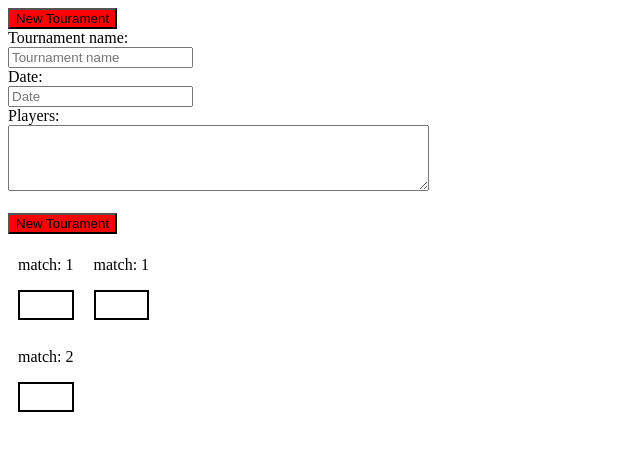
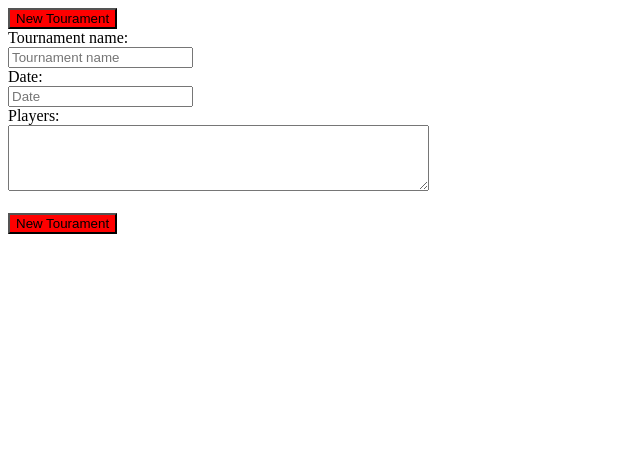
Before and after one commit to ArvidWedtstein/Appex-Tournaments, a Nuxt app in the folder frontend/: page / in a window 1280 px wide. Shown: the top 450 px of the page, without its empty margins (0-640 px from the left). Built offline with nearby package versions, Linux system fonts and the light colour scheme.

Commit message:
bragget plz work

```diff
--- a/frontend/app.vue
+++ b/frontend/app.vue
@@ -8,22 +8,25 @@
       <label for="tdate">Date:</label><br>
       <input type="text" id="tdate" name="tdate" placeholder="Date"><br>
       <label for="tplayers">Players:</label><br>
+      <!--<textarea id="tplayers" v-model="players" name="tplayers" rows="4" cols="50"></textarea><br><br>-->
       <textarea id="tplayers" name="tplayers" rows="4" cols="50"></textarea><br><br>
       <button class="newTournament" v-on:click="newTournament()" type="button">New Tourament</button>
       <!--<input type="submit" value="Submit">-->
     </form>
     <div class="tournament-brackets">
       <div class="bracket">
-        <div v-for="(round, index) in rounds" :key="index">
-          <div  class="round" :class="['round-' + round]">
-            <div v-for="(match, matchIndex) in round" :key="matchIndex">
-              <div class="match">
-                <p class="currentmatch">match: {{match}}</p>
-                <div class="match__content matchstyle" style="border: 2px solid black; width: 100%; height: 30px; position: relative;">
-                  <div class="matchstyle">
-                  {{players[matchIndex]}}
-                  </div>
-                </div>
+        <div class="round" v-for="(round, index) in rounds" :key="index" :class="['round-' + round]" >
+          <div class="match" v-for="(match, matchIndex) in round" :key="matchIndex" >
+            <div class="match__content">
+              <div class="matchplayer">
+
+                <p class="player">{{players[match - 1]}}</p>
+              </div>
+            </div>
+            <div class="match__content">
+              <div class="matchplayer">
+
+                <p class="player">{{players[match - 1]}}</p>
               </div>
             </div>
           </div>
@@ -45,20 +48,18 @@ export default {
     name: "Tournaments",
     data() {
       return {
-        players: [],
-        bracketSize: 2
+        players: null,
+        bracketSize: 0
       }
     },
     methods: {
       newTournament() {
-        const field = document.getElementById('tplayers').value;
-        let players = field.split("\n");
-        console.log(players)
-        this.players = players;
-        this.bracketSize = players.length;
+        const field = document.getElementById("tplayers").value;
+        this.players = field.split("\n");
+        console.log(this.players)
+        this.bracketSize = this.players.length;
         console.log(this.bracketSize)
-        this.rounds();
-        this.$nuxt.refresh();
+        this.$nuxt.refresh;
       },
 
     },
--- a/frontend/style.scss
+++ b/frontend/style.scss
@@ -39,9 +39,8 @@
     padding: 6px 0;
     flex-grow: 1;
     position: relative;
-}
-
-.match::before {
+    vertical-align: middle;
+    &::before {
         content: "";
         display: block;
         min-height: 30px;
@@ -52,6 +51,7 @@
         margin-top: -15px;
         margin-left: -2px;
     }
+}
 
 .match:nth-child(odd)::after {
     content: "";
@@ -59,24 +59,24 @@
     border: 2px solid transparent;
     border-top-color: purple;
     border-right-color: purple;
-    height: 50%;
+    height: 80%;
     position: absolute;
     right: -10px;
     width: 10px;
-    top: 50%;
+    top: 65%;
 }
 
-.match:nth-child(even)::after {
+.match:nth-child(2n+0)::after {
     content: "";
     display: block;
     border: 2px solid transparent;
     border-bottom-color: purple;
     border-right-color: purple;
-    height: 50%;
+    height: 80%;
     position: absolute;
     right: -10px;
     width: 10px;
-    bottom: 50%;
+    bottom: 38%;
 }
 
 .match__content::before {
@@ -89,9 +89,17 @@
     top: 50%;
     left: -10px;
 }
-.matchstyle {
-    border: '2px solid black';
-    width: '100%';
-    height: '30px';
-    position: 'relative';
+.matchplayer {
+    display: flex;
+    flex-direction: column;
+    width: 100%;
+    position: relative;
+
+    .player {
+        flex: 1 1 auto;
+        margin: 0;
+        border: 2px solid black;
+        text-align: left;
+        position: relative;
     }
+}
```
Also changed, not shown: 1 other file (tests, documents, lock files or other folders). Lines whose indentation alone changed are shown as unchanged.
